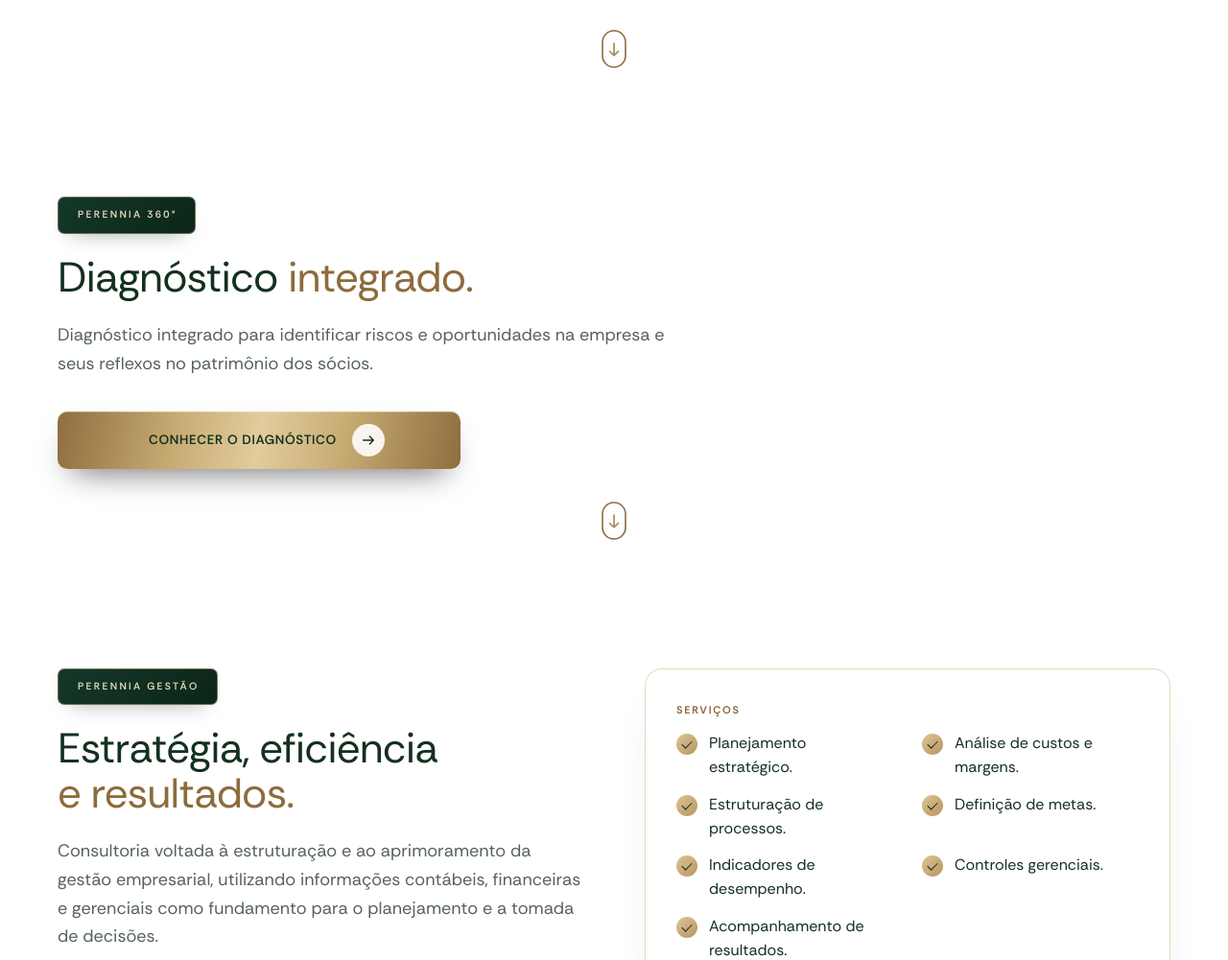
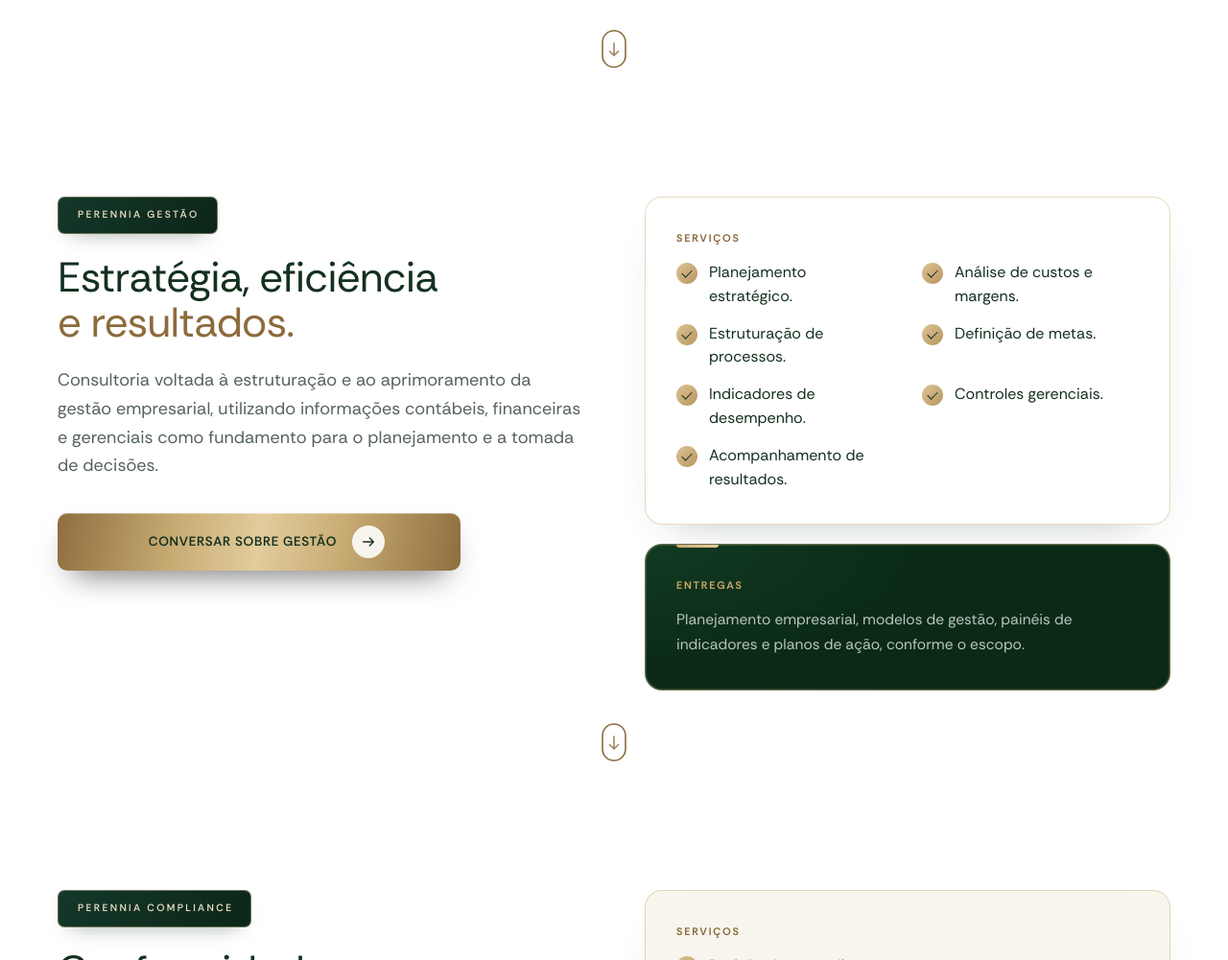
Before and after one commit to kelvenresultiva-lab/perennia-, a website: page public/solucoes.html in a window 1280 px wide. Shown: the part 914-1915 px from the top of the page at 96% size. Drawn offline with Linux system fonts and the light colour scheme.

Commit message:
Soluções: remove seção Perennia 360°
Co-Authored-By: Claude Opus 5.5 <noreply@anthropic.com>

```diff
--- a/public/solucoes.html
+++ b/public/solucoes.html
@@ -5,12 +5,12 @@
 <meta name="viewport" content="width=device-width,initial-scale=1">
 <meta name="theme-color" content="#06170D">
 <title>Soluções e Método LEGACY | Perennia Consultoria Empresarial</title>
-<meta name="description" content="Método LEGACY, Perennia 360°, Perennia Gestão, Compliance, Advisor e Expert: soluções de consultoria definidas conforme a necessidade da sua empresa.">
+<meta name="description" content="Método LEGACY, Perennia Gestão, Compliance, Advisor e Expert: soluções de consultoria definidas conforme a necessidade da sua empresa.">
 <meta property="og:type" content="website">
 <meta property="og:locale" content="pt_BR">
 <meta property="og:site_name" content="Perennia Consultoria Empresarial">
 <meta property="og:title" content="Soluções e Método LEGACY | Perennia Consultoria Empresarial">
-<meta property="og:description" content="Método LEGACY, Perennia 360°, Perennia Gestão, Compliance, Advisor e Expert: soluções de consultoria definidas conforme a necessidade da sua empresa.">
+<meta property="og:description" content="Método LEGACY, Perennia Gestão, Compliance, Advisor e Expert: soluções de consultoria definidas conforme a necessidade da sua empresa.">
 <link rel="icon" href="assets/favicon-perennia.svg?v=1" type="image/svg+xml">
 <link rel="preload" href="assets/rethink-sans.woff2" as="font" type="font/woff2" crossorigin>
 <link rel="stylesheet" href="interna.css">
@@ -36,7 +36,7 @@
 <main id="conteudo">
 <div class="in-sheet sv-sheet">
 <nav class="in-anchors" aria-label="Soluções nesta página"><div class="in-wrap">
-  <a href="#metodo-legacy">Método LEGACY</a><a href="#perennia-360">Perennia 360°</a><a href="#gestao">Gestão</a><a href="#compliance">Compliance</a><a href="#advisor">Advisor</a><a href="#expert">Expert</a><a href="#expert-ou-advisor">Expert ou Advisor?</a>
+  <a href="#metodo-legacy">Método LEGACY</a><a href="#gestao">Gestão</a><a href="#compliance">Compliance</a><a href="#advisor">Advisor</a><a href="#expert">Expert</a><a href="#expert-ou-advisor">Expert ou Advisor?</a>
 </div></nav>
 
 <section class="in-sec" id="metodo-legacy" aria-labelledby="legacy-t">
@@ -59,19 +59,7 @@
     </div>
     <p class="in-note"><strong>Você contrata o que faz sentido.</strong> Os pilares conectam nossa atuação, mas não representam uma sequência obrigatória de contratação. Cada projeto considera a necessidade e o escopo acordado com o cliente.</p>
   </div>
-<a class="ks-scroll-cue" href="#perennia-360" aria-label="Ir para a próxima seção"><svg viewBox="0 0 26 40" aria-hidden="true"><rect x="1" y="1" width="24" height="38" rx="12"/><path class="ks-scroll-arrow" d="M13 13v13M8.5 21.5 13 26l4.5-4.5"/></svg></a></section>
-
-<section class="in-sec is-round" id="perennia-360" aria-labelledby="s360-t">
-  <div class="in-wrap">
-    <div>
-      <span class="in-kicker">PERENNIA 360°</span>
-      <h2 class="in-h2" id="s360-t">Diagnóstico <em>integrado.</em></h2>
-      <p class="in-lead">Diagnóstico integrado para identificar riscos e oportunidades na empresa e seus reflexos no patrimônio dos sócios.</p>
-      <a class="in-btn" style="margin-top:34px" href="perennia-360.html">Conhecer o diagnóstico<span class="in-ic" aria-hidden="true"><svg viewBox="0 0 24 24" aria-hidden="true"><path d="M4 12h16m-6-6 6 6-6 6"/></svg></span></a>
-    </div>
-  </div>
 <a class="ks-scroll-cue" href="#gestao" aria-label="Ir para a próxima seção"><svg viewBox="0 0 26 40" aria-hidden="true"><rect x="1" y="1" width="24" height="38" rx="12"/><path class="ks-scroll-arrow" d="M13 13v13M8.5 21.5 13 26l4.5-4.5"/></svg></a></section>
-
 <section class="in-sec" id="gestao" aria-labelledby="gestao-t">
   <div class="in-wrap in-sol">
     <div>
```
Also changed, not shown: CLAUDE.md (+1 -0 lines).
